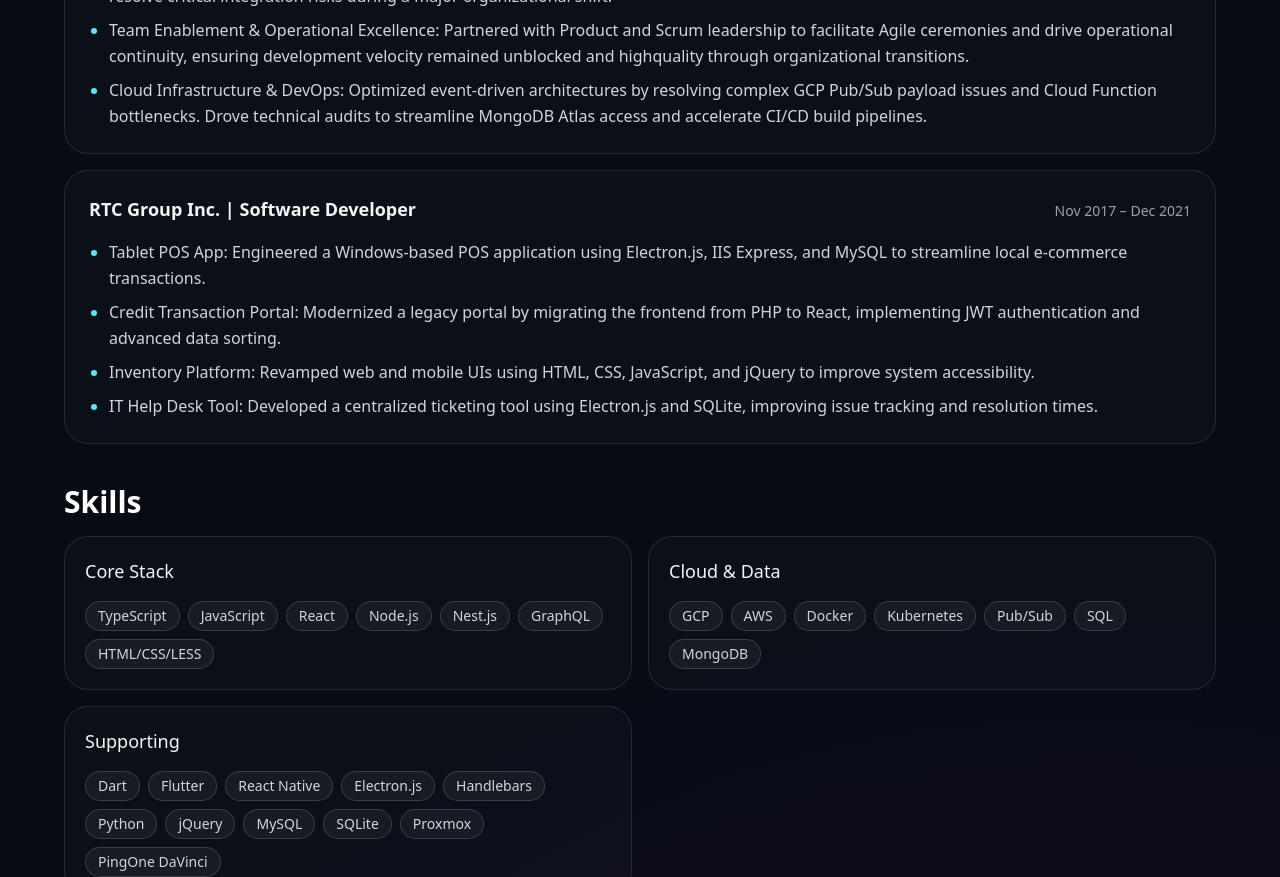
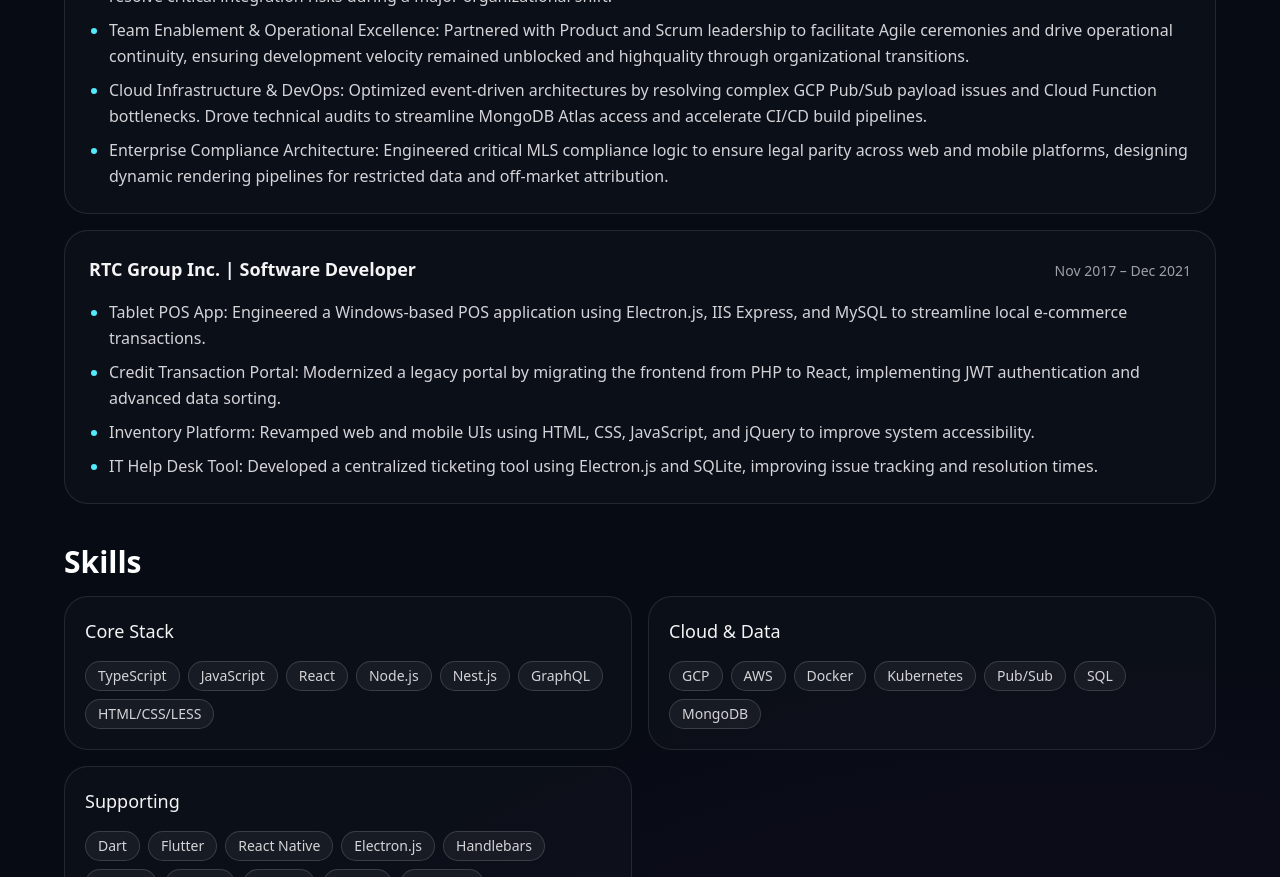
Before and after one commit to RobDahl/next-portfolio, a Next.js app: page / in a window 1280 px wide. Shown: the part 2260-3137 px from the top of the page. Built offline with nearby package versions, Linux system fonts and the light colour scheme.

Commit message:
feat: update data

```diff
--- a/src/data/data.ts
+++ b/src/data/data.ts
@@ -135,6 +135,7 @@
       "Strategic Risk Mitigation: Led the PORT initiative’s technical discovery, auditing cross-repository dependencies to preemptively identify and resolve critical integration risks during a major organizational shift.",
       "Team Enablement & Operational Excellence: Partnered with Product and Scrum leadership to facilitate Agile ceremonies and drive operational continuity, ensuring development velocity remained unblocked and highquality through organizational transitions.",
       "Cloud Infrastructure & DevOps: Optimized event-driven architectures by resolving complex GCP Pub/Sub payload issues and Cloud Function bottlenecks. Drove technical audits to streamline MongoDB Atlas access and accelerate CI/CD build pipelines.",
+      "Enterprise Compliance Architecture: Engineered critical MLS compliance logic to ensure legal parity across web and mobile platforms, designing dynamic rendering pipelines for restricted data and off-market attribution.",
     ],
   },
   {
```
